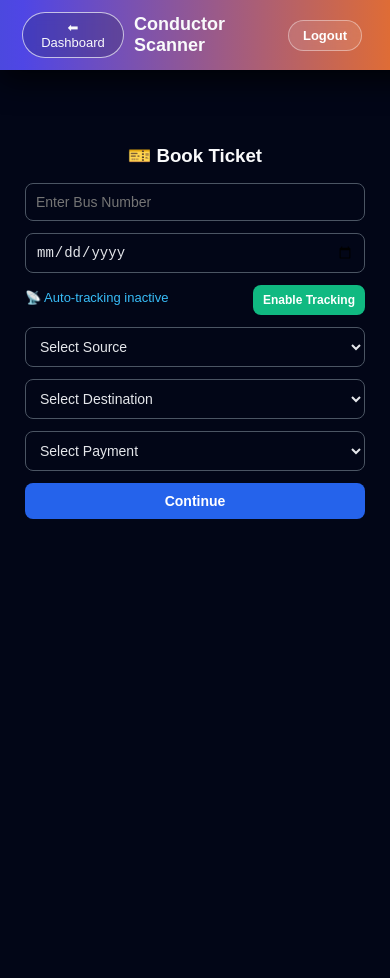
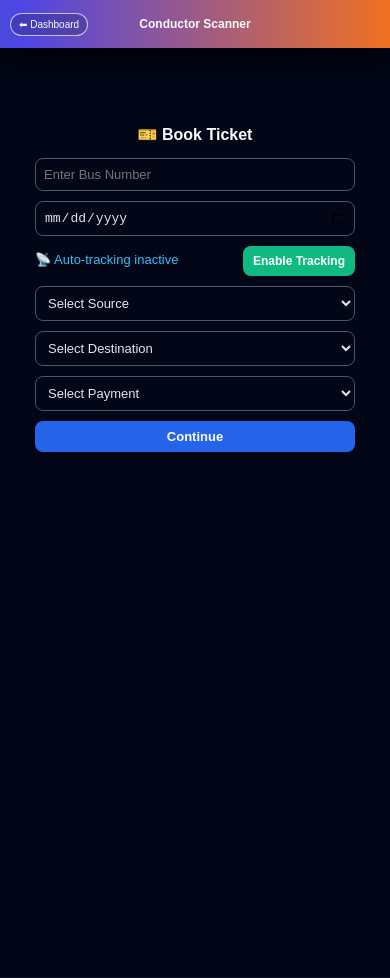
Before and after one commit to rajakarthikeya-137/DigiIndia-Major-pro---2, a website: page public/conductor/scanner.html in a window 390 px wide. Drawn offline with nearby package versions, Linux system fonts and the light colour scheme; sample sign-in values are in the browser's storage.

```diff
--- a/public/conductor/scanner.html
+++ b/public/conductor/scanner.html
@@ -245,6 +245,99 @@
     }
 
     .muted { color:#9ca3af; font-size:13px; }
+    /* ---------- CENTERED NAV TITLE & COMPACT CARDS ---------- */
+
+.navbar {
+    position: fixed;
+    top: 0; left: 0;
+    width: 100%;
+    height: 50px;
+    padding: 0 16px;
+    display: flex;
+    align-items: center;
+    justify-content: space-between;
+    box-sizing: border-box;
+    z-index: 10;
+}
+
+/* Mobile Specific Fixes */
+@media (max-width: 480px) {
+    .navbar {
+        height: 48px;
+        padding: 0 10px;
+        position: relative; /* Context for absolute centering */
+    }
+
+    /* Keep the button on the left */
+    .nav-left {
+        z-index: 2;
+    }
+
+    /* FIX: Absolute centering for the title */
+    .nav-left span {
+        position: absolute;
+        left: 50%;
+        top: 50%;
+        transform: translate(-50%, -50%);
+        font-size: 12px;       /* Slightly smaller to ensure fit */
+        font-weight: bold;
+        white-space: nowrap;
+        text-align: center;
+        width: auto;
+        pointer-events: none; /* Allows clicks to pass through if overlapping */
+    }
+
+    /* Keep logout on the right */
+    .nav-right {
+        z-index: 2;
+    }
+
+    .home-btn, .nav-right button {
+        padding: 5px 8px;
+        font-size: 10px;
+        white-space: nowrap;
+    }
+
+    .nav-right button {
+        margin-right: 0;
+    }
+
+    /* Center the cards in the main area */
+ /* Adjust wrapper for smaller nav */
+    .wrapper {
+        padding: 65px 10px 20px;
+        gap: 8px;
+    }
+
+    /* Compact Card Size */
+    .phase {
+        width: 320px; /* Slightly wider to feel more balanced */
+        max-width: 95%;
+        padding: 12px;
+        gap: 10px;
+        border-radius: 12px;
+    }
+
+    h3 {
+        font-size: 16px;
+        margin: 0 0 4px 0;
+    }
+
+    /* Shrink form elements for better fit */
+    select, input, button {
+        padding: 8px;
+        font-size: 13px;
+    }
+
+    .scanner-box {
+        height: 260px;
+    }
+
+    .ticket-box {
+        padding: 10px;
+    }
+}
+
   </style>
 </head>
 <body>
@@ -254,9 +347,6 @@
   <div class="nav-left">
     <button class="home-btn" onclick="location.href='/conductor/dashboard.html'">⬅ Dashboard</button>
     <span>Conductor Scanner</span>
-  </div>
-  <div class="nav-right">
-    <button onclick="logout()">Logout</button>
   </div>
 </div>
 
@@ -423,17 +513,30 @@
 /* ---------- Camera & scanner ---------- */
 async function startCamera() {
   if (stream) return;
+
+  // 🔴 ISSUE 1 FIX — camera support check
+  if (!navigator.mediaDevices || !navigator.mediaDevices.getUserMedia) {
+    setFlash("Camera not supported on this device.", "error", 6000);
+    scanStatus.textContent = "❌ Camera not supported";
+    return;
+  }
+
   try {
-    stream = await navigator.mediaDevices.getUserMedia({ video: { facingMode: "environment" } });
+    stream = await navigator.mediaDevices.getUserMedia({
+      video: { facingMode: "environment" }
+    });
+
     video.srcObject = stream;
     scanStatus.textContent = "📷 Point camera at QR...";
     startAutoScan();
+
   } catch (e) {
     console.error("Camera error:", e);
-    setFlash("Camera access denied or unavailable.", "error", 6000);
+    setFlash("Camera permission denied or unavailable.", "error", 6000);
     scanStatus.textContent = "❌ Camera error";
   }
 }
+
 
 function stopCamera() {
   if (scanInterval) { clearInterval(scanInterval); scanInterval = null; }
@@ -765,6 +868,10 @@
   stopCamera();
   if (autoTrackInterval) clearInterval(autoTrackInterval);
 });
+// 🔴 ISSUE 2 FIX — stop camera when leaving page
+window.addEventListener("pagehide", stopCamera);
+window.addEventListener("beforeunload", stopCamera);
+
 </script>
 
 </body>
```
